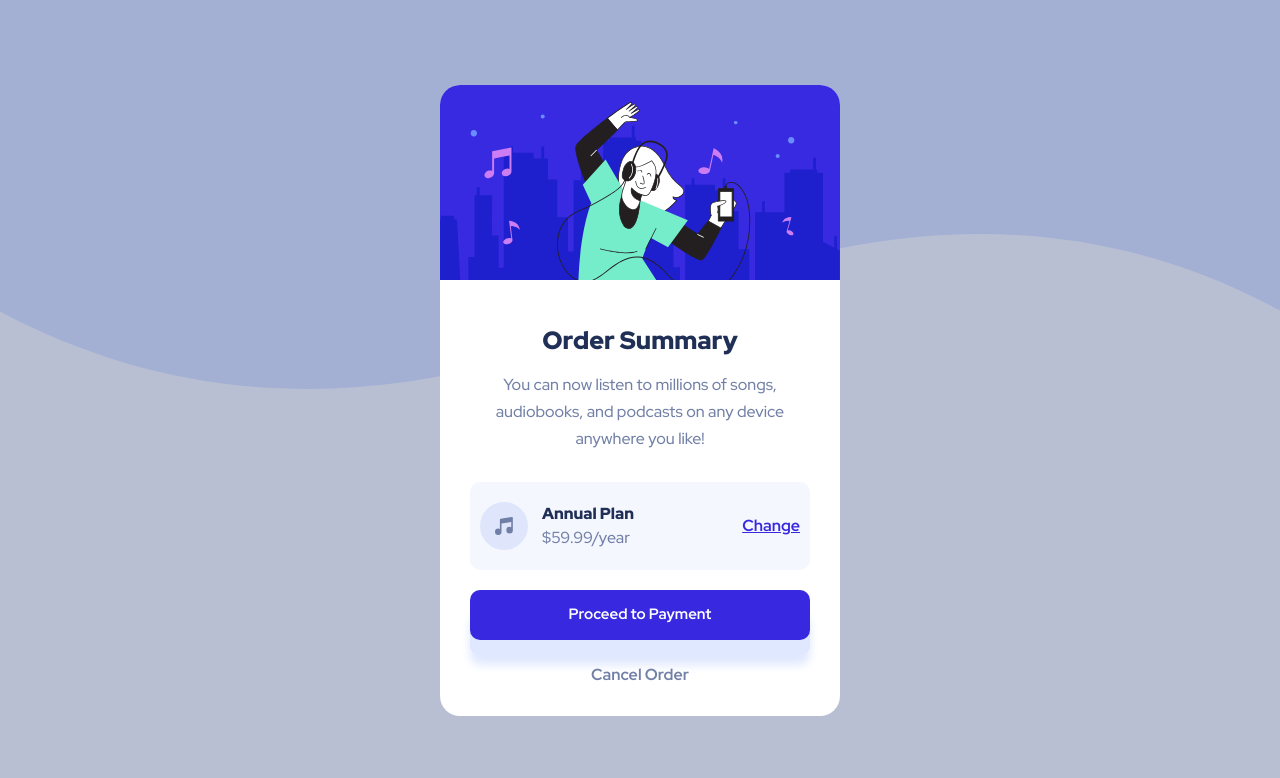
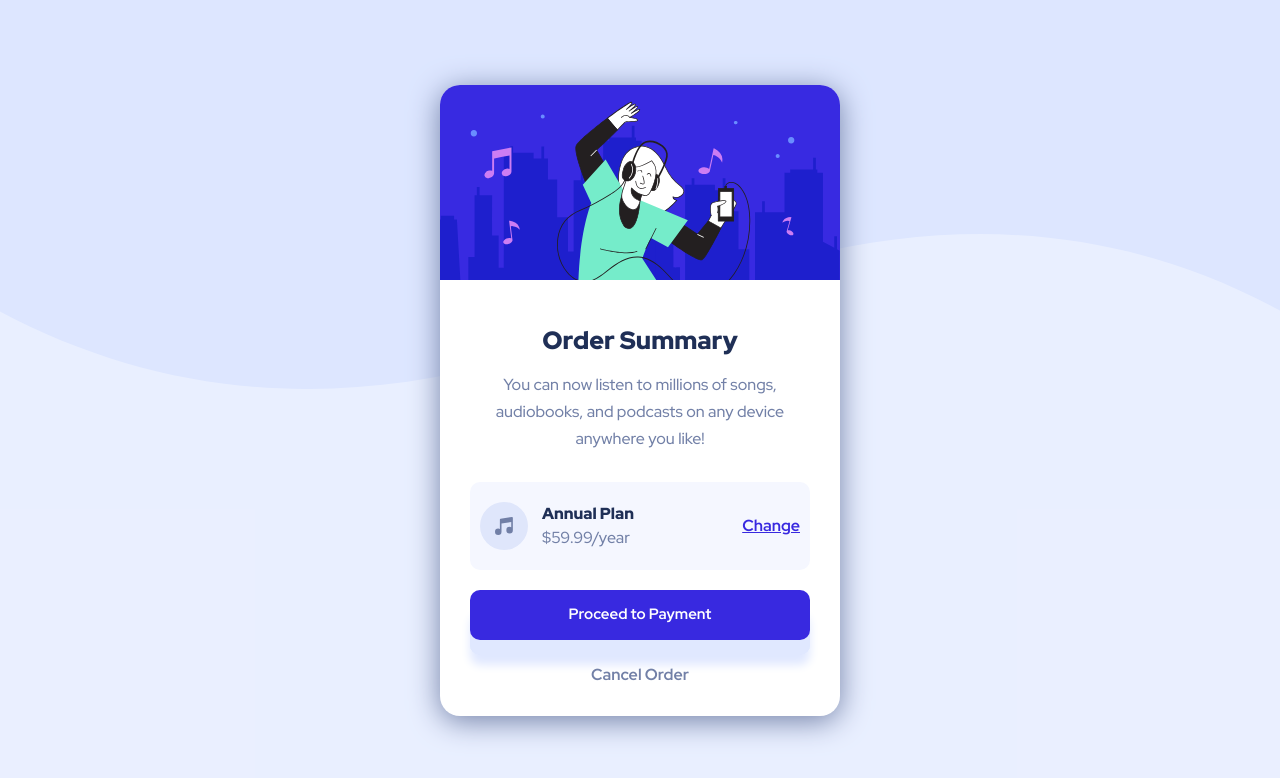
Before and after one commit to moustafasa/order-summary-component, a plain HTML site: page index.html in a window 1280 px wide. Drawn offline with nearby package versions, Linux system fonts and the light colour scheme.

Commit message:
add box shadow and change overlay background

```diff
--- a/css/style.css
+++ b/css/style.css
@@ -69,7 +69,7 @@ body > header {
   left: 0;
   width: 100%;
   height: 100%;
-  background-color: hsla(var(--desaturated-blue), 0.5);
+  background-color: hsla(var(--pale-blue), 0.7);
   z-index: 1;
   padding-inline: 24px;
   display: flex;
@@ -84,6 +84,7 @@ body > header {
   background-color: white;
   border-radius: 20px;
   overflow: hidden;
+  box-shadow: 0 5px 30px 0 hsl(var(--desaturated-blue));
 }
 @media (min-width: 376px) {
   .overlay .card {
```
